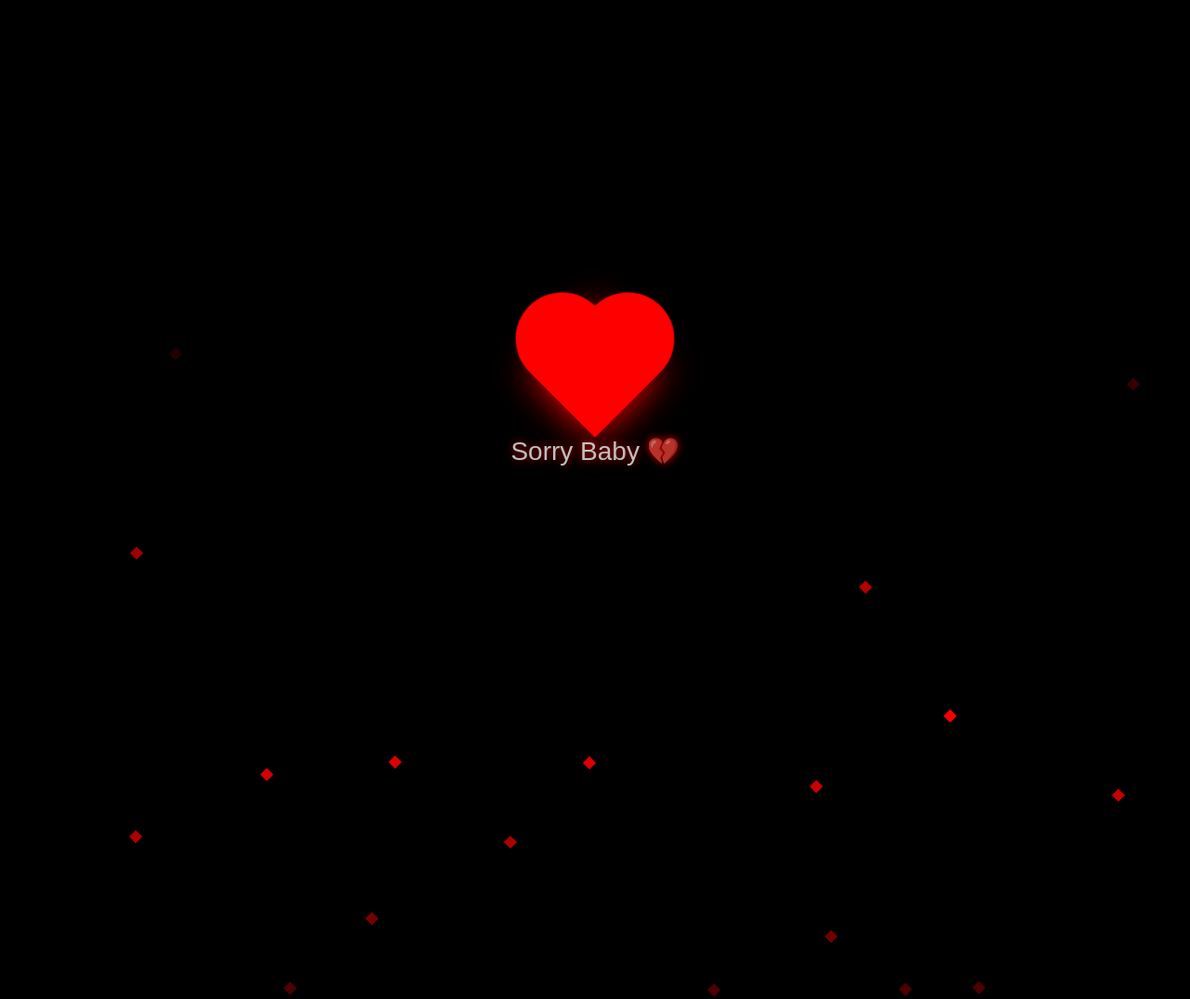
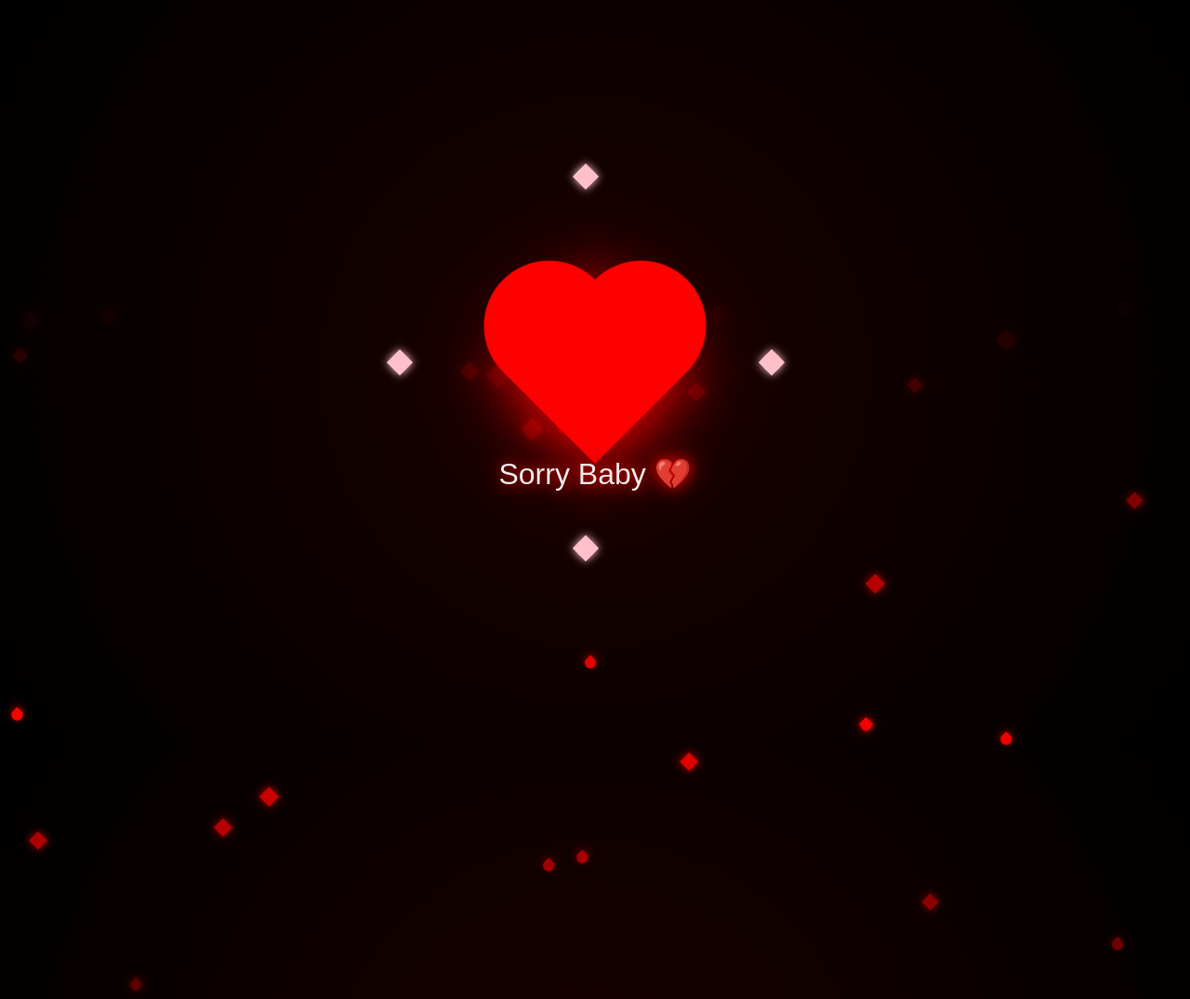
Before and after one commit to Gamecrit2345/Hello-Baby, a plain HTML site: page index.html in a window 1280 px wide. Shown: the top 1075 px of the page at 93% size. Drawn offline with Linux system fonts and the light colour scheme.

Commit message:
Enhance heart animation and background styles

```diff
--- a/index.html
+++ b/index.html
@@ -8,42 +8,42 @@
 body {
   margin: 0;
   height: 100vh;
-  background: black;
+  overflow: hidden;
+  background: radial-gradient(circle at center, #1a0000, #000000);
   display: flex;
   justify-content: center;
   align-items: center;
-  overflow: hidden;
   font-family: Arial;
 }
 
-/* HEART */
+/* CENTER HEART */
 .heart {
   position: absolute;
-  width: 100px;
-  height: 100px;
+  width: 140px;
+  height: 140px;
   background: red;
   transform: rotate(45deg);
   animation: beat 1s infinite;
-  box-shadow: 0 0 40px red;
+  box-shadow: 0 0 60px red, 0 0 120px darkred;
 }
 
 .heart::before,
 .heart::after {
   content: "";
   position: absolute;
-  width: 100px;
-  height: 100px;
+  width: 140px;
+  height: 140px;
   background: red;
   border-radius: 50%;
 }
 
 .heart::before {
-  top: -50px;
+  top: -70px;
   left: 0;
 }
 
 .heart::after {
-  left: -50px;
+  left: -70px;
   top: 0;
 }
 
@@ -51,47 +51,48 @@ body {
 .text {
   position: absolute;
   color: white;
-  font-size: 28px;
-  margin-top: 180px;
-  text-align: center;
-  text-shadow: 0 0 10px red;
-  animation: fade 2s ease-in-out infinite alternate;
+  font-size: 32px;
+  margin-top: 220px;
+  text-shadow: 0 0 15px red, 0 0 30px darkred;
+  animation: glow 2s infinite alternate;
 }
 
-/* BEAT ANIMATION */
+/* BEAT */
 @keyframes beat {
   0% { transform: rotate(45deg) scale(1); }
-  50% { transform: rotate(45deg) scale(1.2); }
+  50% { transform: rotate(45deg) scale(1.25); }
   100% { transform: rotate(45deg) scale(1); }
 }
 
-/* TEXT ANIMATION */
-@keyframes fade {
-  0% { opacity: 0.5; transform: translateY(0); }
-  100% { opacity: 1; transform: translateY(-10px); }
+/* GLOW TEXT */
+@keyframes glow {
+  0% { opacity: 0.6; }
+  100% { opacity: 1; }
 }
 
-/* FLOAT HEART PARTICLES */
+/* FLOATING HEARTS */
 .particle {
   position: absolute;
-  width: 10px;
-  height: 10px;
+  width: 12px;
+  height: 12px;
   background: red;
   transform: rotate(45deg);
-  animation: float 4s linear infinite;
-  opacity: 0.6;
+  animation: float linear infinite;
+  opacity: 0.7;
+  box-shadow: 0 0 10px red;
 }
 
 .particle::before,
 .particle::after {
   content: "";
   position: absolute;
-  width: 10px;
-  height: 10px;
+  width: 12px;
+  height: 12px;
   background: red;
   border-radius: 50%;
 }
 
+/* FLOAT ANIMATION */
 @keyframes float {
   0% {
     transform: translateY(100vh) rotate(45deg);
@@ -105,24 +106,70 @@ body {
     opacity: 0;
   }
 }
+
+/* ORBIT HEARTS (around center) */
+.orbit {
+  position: absolute;
+  width: 400px;
+  height: 400px;
+  border-radius: 50%;
+  animation: spin 10s linear infinite;
+}
+
+.orbit .smallHeart {
+  position: absolute;
+  width: 20px;
+  height: 20px;
+  background: pink;
+  transform: rotate(45deg);
+  box-shadow: 0 0 10px pink;
+}
+
+.orbit .smallHeart::before,
+.orbit .smallHeart::after {
+  content: "";
+  position: absolute;
+  width: 20px;
+  height: 20px;
+  background: pink;
+  border-radius: 50%;
+}
+
+@keyframes spin {
+  0% { transform: rotate(0deg); }
+  100% { transform: rotate(360deg); }
+}
 </style>
 </head>
 
 <body>
 
+<!-- CENTER HEART -->
 <div class="heart"></div>
 
+<!-- TEXT -->
 <div class="text">Sorry Baby 💔</div>
 
+<!-- ORBIT HEARTS -->
+<div class="orbit">
+  <div class="smallHeart" style="top:0; left:50%;"></div>
+  <div class="smallHeart" style="top:50%; left:0;"></div>
+  <div class="smallHeart" style="top:100%; left:50%;"></div>
+  <div class="smallHeart" style="top:50%; left:100%;"></div>
+</div>
+
 <script>
-// floating hearts
-for (let i = 0; i < 20; i++) {
+
+// floating background hearts
+for (let i = 0; i < 40; i++) {
   let p = document.createElement("div");
   p.className = "particle";
   p.style.left = Math.random() * window.innerWidth + "px";
-  p.style.animationDuration = (2 + Math.random() * 3) + "s";
+  p.style.animationDuration = (2 + Math.random() * 4) + "s";
+  p.style.width = p.style.height = (8 + Math.random() * 10) + "px";
   document.body.appendChild(p);
 }
+
 </script>
 
 </body>
```
